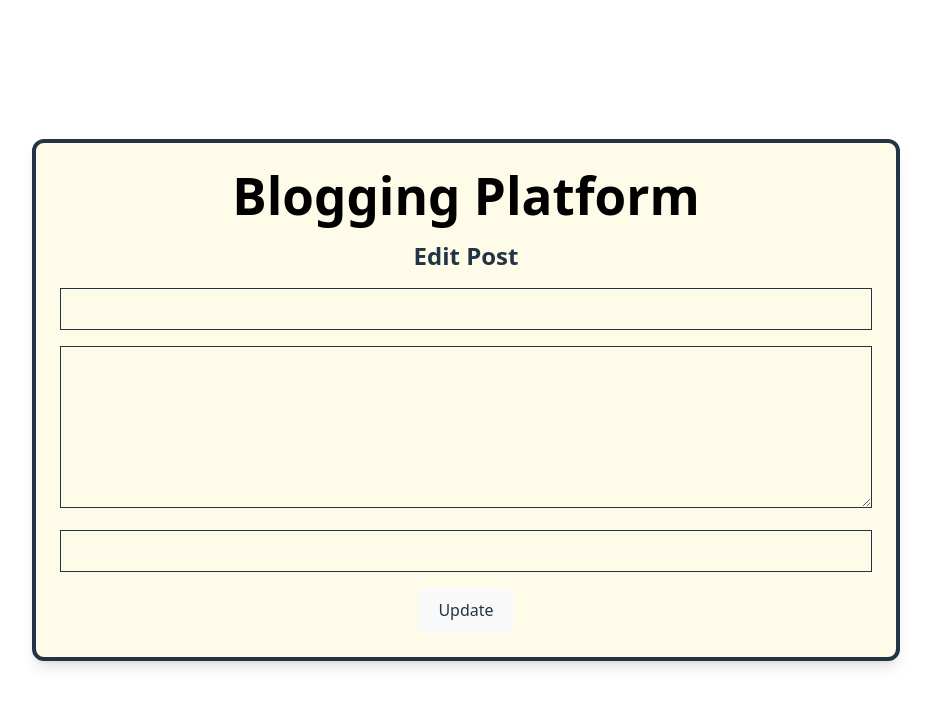
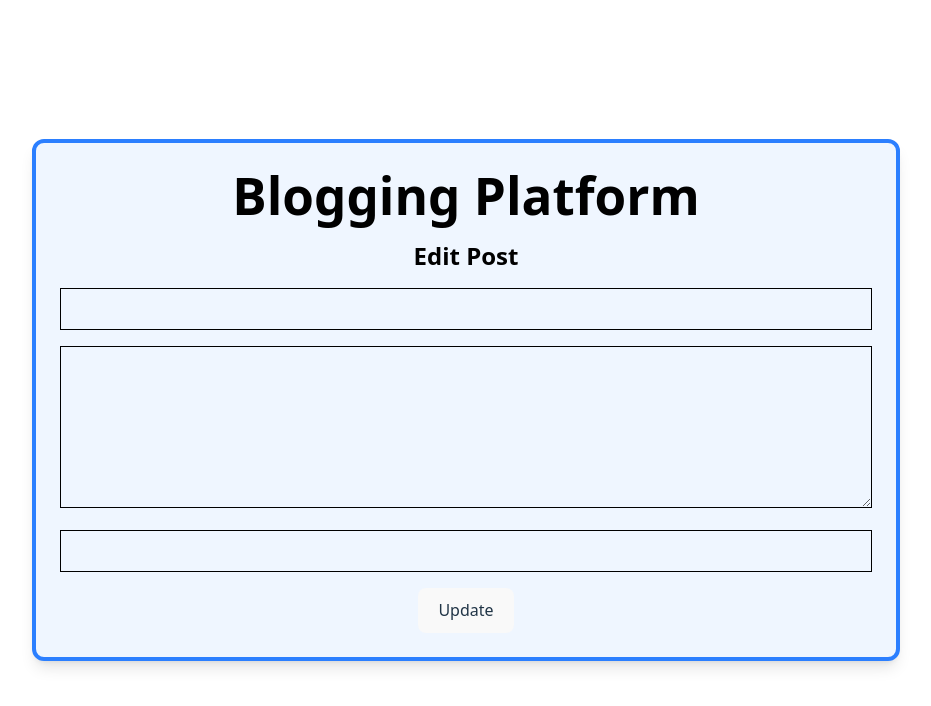
Before and after one commit to Akashk442/Blog_Project, a React (Vite) app in the folder BloggingPlatform-main/frontend/: page /edit/1 in a window 1280 px wide. Shown: the top 706 px of the page, without its empty margins (174-1105 px from the left). Built offline with nearby package versions, Linux system fonts and the light colour scheme; no server answers.

Commit message:
change the backgrounds

```diff
--- a/BloggingPlatform-main/frontend/src/App.jsx
+++ b/BloggingPlatform-main/frontend/src/App.jsx
@@ -8,7 +8,7 @@ import ViewPost from "./Pages/ViewPost";
 function App() {
   return (
     <Router>
-      <div className="border-4 border-black-500 bg-yellow-50 p-6 rounded-xl shadow-lg">
+      <div className="border-4 border-blue-500 bg-blue-50 p-6 rounded-xl shadow-lg">
         <h1 className="text-3xl font-bold text-center mb-4 text-black">Blogging Platform</h1>
         <Routes>
           <Route path="/" element={<Home />} />
--- a/BloggingPlatform-main/frontend/src/Pages/EditPost.jsx
+++ b/BloggingPlatform-main/frontend/src/Pages/EditPost.jsx
@@ -23,26 +23,26 @@ function EditPost() {
 
     return (
         <div>
-            <h2 className="text-2xl font-bold mb-4">Edit Post</h2>
+            <h2 className="text-2xl font-bold mb-4 text-black">Edit Post</h2>
             <form onSubmit={handleSubmit} className="space-y-4">
                 <input
                     name="title"
                     value={form.title}
                     onChange={handleChange}
-                    className="w-full border p-2"
+                    className="w-full border p-2 text-black"
                 />
                 <textarea
                     name="content"
                     value={form.content}
                     onChange={handleChange}
                     rows={6}
-                    className="w-full border p-2"
+                    className="w-full border p-2 text-black"
                 />
                 <input
                     name="author"
                     value={form.author}
                     onChange={handleChange}
-                    className="w-full border p-2"
+                    className="w-full border p-2 text-black"
                 />
                 <button className="bg-yellow-500 px-4 py-2 rounded">
                     Update
```
